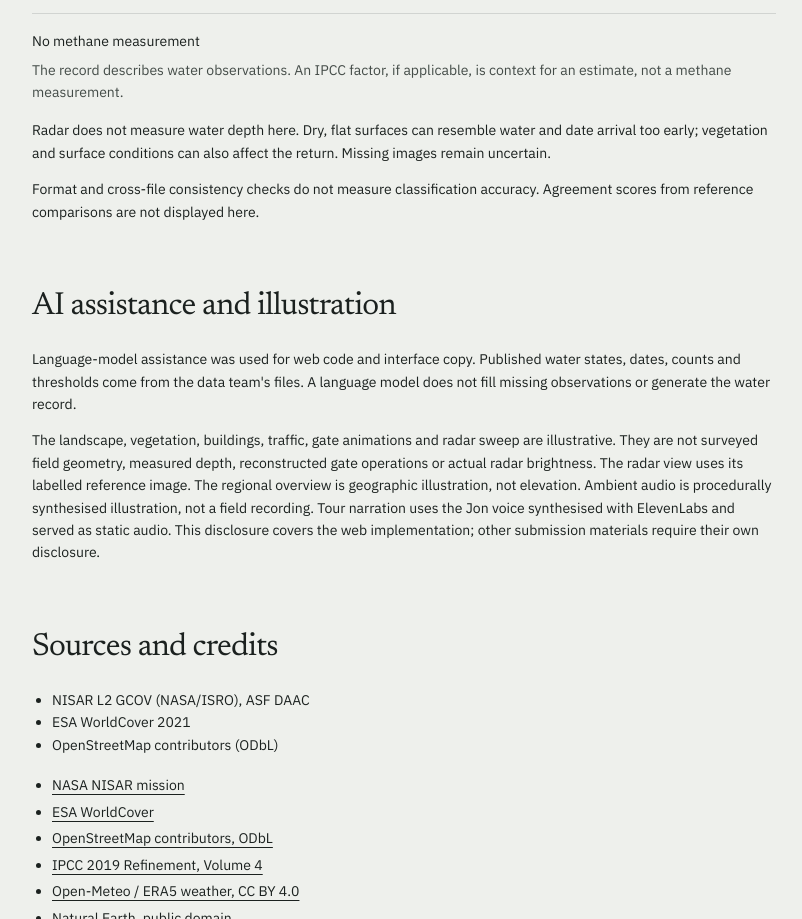
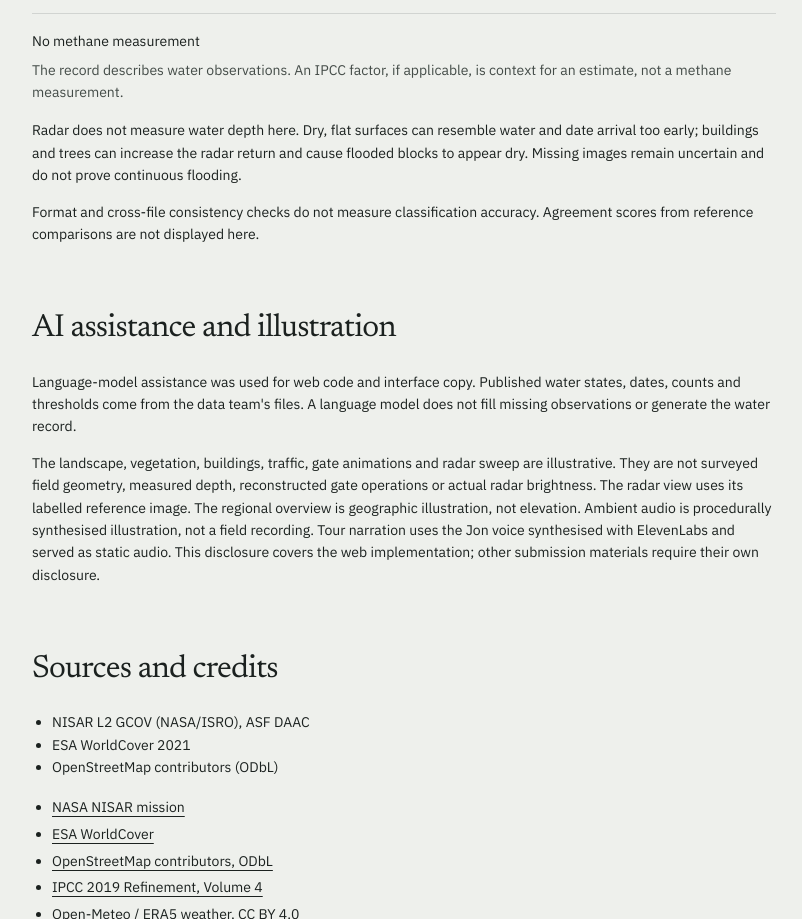
Before and after one commit to hungkhuu404/Dancing_with_The_Paddies, a website built with Vite: page web/method/index.html in a window 1280 px wide. Shown: the part 1830-2749 px from the top of the page, without its empty margins (236-1038 px from the left). Built offline with nearby package versions, Linux system fonts and the light colour scheme.

Commit message:
Incorporate BANG-8 method limitations

```diff
--- a/web/method/index.html
+++ b/web/method/index.html
@@ -7,7 +7,7 @@
 <details><summary>Thresholds for every acquisition</summary><div class="threshold-scroll"><table class="threshold-table"><thead><tr><th scope="col">Date</th><th scope="col">Track</th><th scope="col">Rule</th><th scope="col">HH max (dB)</th><th scope="col">HV max (dB)</th></tr></thead><tbody id="threshold-rows"></tbody></table></div></details>
 <h3>Three answers for each block</h3><p>Arrival and recession are bounded by satellite visits. Duration is reported as a range. A first or last water observation does not establish the exact beginning or end of flooding. A single water observation is not yet confirmed.</p>
 <p>The map's selected-date view can carry the last valid observation through a gap; carried states are faded and labelled. Calendar columns never do this.</p><h3>How the hamlet table is calculated</h3><p>Blocks are grouped by their nearest named hamlet. Each percentage is W ÷ (W + N) for that acquisition, using the filtered series. All grid blocks are the same size, so this is also the water share of observed block area. The percentage is withheld when fewer than half of a group's blocks were observed. Unknown states are not counted as dry, and earlier observations are not carried into the table. Colours use five 20-percentage-point bands. Rows are ordered by their first observed W; this is not a ranking of exact flood-onset dates.</p><p>Rows group blocks by nearest hamlet. They are not official boundaries.</p></section>
-<section id="limits"><h2>Limits</h2><dl class="limit-list"><div><dt>Visits leave gaps</dt><dd>Each track revisits about every 12 days. Combining tracks adds observations, but water can arrive or recede between visits.</dd></div><div><dt>Images arrive later</dt><dd>Image availability can lag acquisition by about two weeks. This is not a live flood alert. Publication delay is not measured by this app.</dd></div><div><dt>No official subregion boundaries</dt><dd>Nearest-hamlet groups are an organising aid. They do not identify irrigation compartments, gate ownership or administrative boundaries.</dd></div><div><dt>No methane measurement</dt><dd>The record describes water observations. An IPCC factor, if applicable, is context for an estimate, not a methane measurement.</dd></div></dl><p>Radar does not measure water depth here. Dry, flat surfaces can resemble water and date arrival too early; vegetation and surface conditions can also affect the return. Missing images remain uncertain.</p><p>Format and cross-file consistency checks do not measure classification accuracy. Agreement scores from reference comparisons are not displayed here.</p></section>
+<section id="limits"><h2>Limits</h2><dl class="limit-list"><div><dt>Visits leave gaps</dt><dd>Each track revisits about every 12 days. Combining tracks adds observations, but water can arrive or recede between visits.</dd></div><div><dt>Images arrive later</dt><dd>Image availability can lag acquisition by about two weeks. This is not a live flood alert. Publication delay is not measured by this app.</dd></div><div><dt>No official subregion boundaries</dt><dd>Nearest-hamlet groups are an organising aid. They do not identify irrigation compartments, gate ownership or administrative boundaries.</dd></div><div><dt>No methane measurement</dt><dd>The record describes water observations. An IPCC factor, if applicable, is context for an estimate, not a methane measurement.</dd></div></dl><p>Radar does not measure water depth here. Dry, flat surfaces can resemble water and date arrival too early; buildings and trees can increase the radar return and cause flooded blocks to appear dry. Missing images remain uncertain and do not prove continuous flooding.</p><p>Format and cross-file consistency checks do not measure classification accuracy. Agreement scores from reference comparisons are not displayed here.</p></section>
 <section id="ai"><h2>AI assistance and illustration</h2><p>Language-model assistance was used for web code and interface copy. Published water states, dates, counts and thresholds come from the data team's files. A language model does not fill missing observations or generate the water record.</p><p>The landscape, vegetation, buildings, traffic, gate animations and radar sweep are illustrative. They are not surveyed field geometry, measured depth, reconstructed gate operations or actual radar brightness. The radar view uses its labelled reference image. The regional overview is geographic illustration, not elevation. Ambient audio is procedurally synthesised illustration, not a field recording. Tour narration uses the Jon voice synthesised with ElevenLabs and served as static audio. This disclosure covers the web implementation; other submission materials require their own disclosure.</p></section>
 <section id="sources"><h2>Sources and credits</h2><ul id="published-sources"></ul><ul class="source-links"><li><a href="https://science.nasa.gov/mission/nisar/">NASA NISAR mission</a></li><li><a href="https://esa-worldcover.org/en">ESA WorldCover</a></li><li><a href="https://www.openstreetmap.org/copyright">OpenStreetMap contributors, ODbL</a></li><li><a href="https://www.ipcc-nggip.iges.or.jp/public/2019rf/vol4.html">IPCC 2019 Refinement, Volume 4</a></li><li><a href="https://open-meteo.com/">Open-Meteo / ERA5 weather, CC BY 4.0</a></li><li><a href="https://www.naturalearthdata.com/about/terms-of-use/">Natural Earth, public domain</a></li></ul><p>Scene imagery contains modified Copernicus Sentinel data from EOxCloudless 2016, CC BY 4.0. Optional optical cloud metadata comes from Sentinel-2 through Earth Search. Astronomy uses SunCalc, BSD-2-Clause. Fonts are self-hosted Newsreader and IBM Plex Sans, OFL.</p><p><a href="../impostors/manifest.json" download>Scene asset provenance</a> and <a href="../scene/infrastructure.json" download>OSM infrastructure snapshot</a> record additional sources.</p></section>
 </main><script type="module" src="/src/science/method.js"></script></body></html>
```
Also changed, not shown: docs/provenance/tan-hoi-v2.md (+2 -0 lines).
